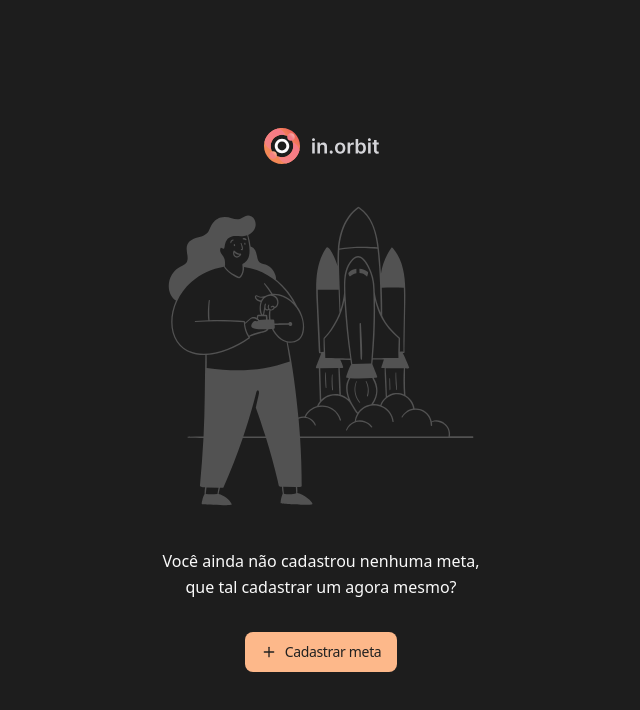
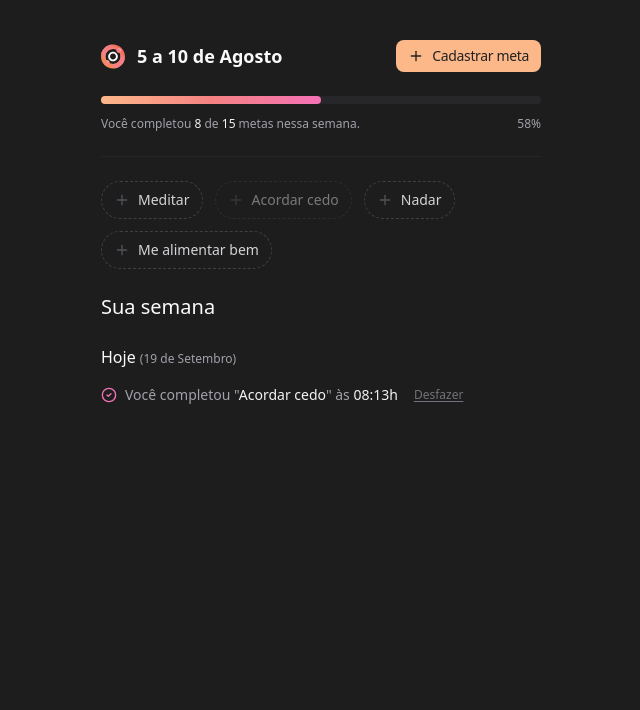
Before and after one commit to MarlonVictor/myOrbit, a React (Vite) app in the folder web/: page / in a window 1280 px wide. Shown: the top 710 px of the page, without its empty margins (319-959 px from the left). Built offline with nearby package versions, Linux system fonts and the light colour scheme.

Commit message:
feat: base estática da lista de metas

```diff
--- a/web/src/App.tsx
+++ b/web/src/App.tsx
@@ -1,11 +1,13 @@
 import { Dialog } from './components/ui/dialog'
 import { CreateGoal } from './components/create-goal'
-import { EmptyGoals } from './components/empty-goals'
+// import { EmptyGoals } from './components/empty-goals'
+import { Summary } from './components/summary'
 
 export function App() {
   return (
     <Dialog>
-      <EmptyGoals />
+      {/* <EmptyGoals /> */}
+      <Summary />
 
       <CreateGoal />
     </Dialog>
--- a/web/src/components/create-goal.tsx
+++ b/web/src/components/create-goal.tsx
@@ -27,8 +27,9 @@
           </div>
 
           <DialogDescription>
-            Adicione atividades que te fazem bem e que você quer continuar
-            praticando toda semana.
+            Adicione atividades que{' '}
+            <span className="underline underline-offset-2">te fazem bem</span> e
+            que você quer continuar praticando toda semana.
           </DialogDescription>
         </div>
 
--- a/web/src/components/empty-goals.tsx
+++ b/web/src/components/empty-goals.tsx
@@ -13,7 +13,9 @@
       <img src={letsStart} alt="Lets start" />
 
       <p className="to-zinc-300 leading-relaxed max-w-80 text-center">
-        Você ainda não cadastrou nenhuma meta, que tal cadastrar um agora mesmo?
+        Você ainda não cadastrou nenhuma meta, que tal{' '}
+        <span className="underline underline-offset-2">cadastrar um</span> agora
+        mesmo?
       </p>
 
       <DialogTrigger asChild>
--- /dev/null
+++ b/web/src/components/my-orbit-icon.tsx
@@ -0,0 +1,88 @@
+export function MyOrbitIcon() {
+  return (
+    <svg
+      width="24"
+      height="25"
+      viewBox="0 0 24 25"
+      fill="none"
+      xmlns="http://www.w3.org/2000/svg">
+      <path
+        d="M12 0.5C11.0643 0.5 10.1535 0.607095 9.27979 0.810129C4.83668 1.83958 1.33958 5.33668 0.310129 9.77934C0.107095 10.6535 0 11.5643 0 12.5C0 19.1274 5.3726 24.5 12 24.5C12.9357 24.5 13.8465 24.3929 14.7207 24.1899C19.1633 23.1604 22.6604 19.6638 23.6903 15.2216C23.8934 14.3474 24.0004 13.4362 24.0004 12.5C24.0004 5.8726 18.6274 0.5 12 0.5ZM12 20.0149C11.1142 20.0149 10.2646 19.8619 9.47568 19.5803C7.35609 18.8244 5.67604 17.1444 4.92013 15.0248C4.63855 14.2358 4.4855 13.3858 4.4855 12.5C4.4855 8.34962 7.84962 4.98505 12 4.98505C12.8858 4.98505 13.7354 5.13811 14.5243 5.41968C16.6439 6.17559 18.3244 7.85565 19.0803 9.97523C19.3619 10.7642 19.5149 11.6142 19.5149 12.5C19.5149 16.6504 16.1504 20.0149 12 20.0149Z"
+        fill="url(#paint0_linear_84_261)"
+      />
+      <path
+        d="M12 7.65674C9.32529 7.65674 7.15662 9.82541 7.15662 12.5001C7.15662 15.1748 9.32529 17.3435 12 17.3435C14.6747 17.3435 16.8434 15.1748 16.8434 12.5001C16.8434 9.82541 14.6751 7.65674 12 7.65674ZM12 15.4287C10.3829 15.4287 9.07139 14.1177 9.07139 12.5001C9.07139 10.8825 10.3829 9.57151 12 9.57151C13.6171 9.57151 14.9286 10.8825 14.9286 12.5001C14.9286 14.1177 13.6176 15.4287 12 15.4287Z"
+        fill="#FEFCFE"
+      />
+      <path
+        d="M14.5243 5.41961C13.7354 5.13804 12.8858 4.98498 12 4.98498C7.84961 4.98498 4.48549 8.34955 4.48549 12.4999C4.48549 13.3857 4.63854 14.2358 4.92012 15.0247C3.96117 14.6624 3.06202 14.0952 2.29004 13.3232C1.2771 12.3103 0.617125 11.0782 0.31012 9.77927C1.33957 5.33661 4.83667 1.83951 9.27978 0.810059C10.5783 1.11706 11.8103 1.77704 12.8233 2.78998C13.5948 3.56151 14.162 4.46066 14.5243 5.41961Z"
+        fill="url(#paint1_linear_84_261)"
+      />
+      <path
+        d="M23.6903 15.2214C22.6604 19.6636 19.1633 23.1603 14.7206 24.1897C13.4221 23.8827 12.1901 23.2228 11.1771 22.2098C10.4052 21.4378 9.838 20.5387 9.47567 19.5802C10.2646 19.8618 11.1142 20.0148 12 20.0148C16.1504 20.0148 19.5149 16.6502 19.5149 12.4999C19.5149 11.6141 19.3619 10.764 19.0803 9.9751C20.0388 10.3374 20.938 10.9046 21.7099 11.6766C22.7229 12.6895 23.3833 13.9224 23.6903 15.2214Z"
+        fill="url(#paint2_linear_84_261)"
+      />
+      <path
+        d="M6.06425 20.9476C7.45125 20.9476 8.57563 19.8232 8.57563 18.4362C8.57563 17.0492 7.45125 15.9248 6.06425 15.9248C4.67726 15.9248 3.55288 17.0492 3.55288 18.4362C3.55288 19.8232 4.67726 20.9476 6.06425 20.9476Z"
+        fill="url(#paint3_linear_84_261)"
+      />
+      <path
+        d="M17.9581 9.05352C19.3451 9.05352 20.4694 7.92914 20.4694 6.54214C20.4694 5.15514 19.3451 4.03076 17.9581 4.03076C16.5711 4.03076 15.4467 5.15514 15.4467 6.54214C15.4467 7.92914 16.5711 9.05352 17.9581 9.05352Z"
+        fill="url(#paint4_linear_84_261)"
+      />
+      <defs>
+        <linearGradient
+          id="paint0_linear_84_261"
+          x1={20.3704}
+          y1={4.59058}
+          x2={3.89023}
+          y2={20.1635}
+          gradientUnits="userSpaceOnUse">
+          <stop stopColor="#F0625C" />
+          <stop offset="0.25" stopColor="#F38856" />
+        </linearGradient>
+        <linearGradient
+          id="paint1_linear_84_261"
+          x1={11.2405}
+          y1={2.53429}
+          x2={1.86657}
+          y2={11.8578}
+          gradientUnits="userSpaceOnUse">
+          <stop stopColor="#F67986" />
+          <stop offset="1" stopColor="#F58282" />
+        </linearGradient>
+        <linearGradient
+          id="paint2_linear_84_261"
+          x1={21.9616}
+          y1={13.3129}
+          x2={12.5877}
+          y2={22.6369}
+          gradientUnits="userSpaceOnUse">
+          <stop stopColor="#F67986" />
+          <stop offset="1" stopColor="#F58282" />
+        </linearGradient>
+        <linearGradient
+          id="paint3_linear_84_261"
+          x1={7.89781}
+          y1={16.7204}
+          x2={4.23025}
+          y2={20.1519}
+          gradientUnits="userSpaceOnUse">
+          <stop stopColor="#FDB88A" />
+          <stop offset="0.485" stopColor="#F58282" />
+        </linearGradient>
+        <linearGradient
+          id="paint4_linear_84_261"
+          x1={19.4846}
+          y1={5.11331}
+          x2={16.9808}
+          y2={7.45646}
+          gradientUnits="userSpaceOnUse">
+          <stop stopColor="#F7A8A5" />
+          <stop offset="0.65" stopColor="#F67986" />
+          <stop offset="1" stopColor="#F67986" />
+        </linearGradient>
+      </defs>
+    </svg>
+  )
+}
--- /dev/null
+++ b/web/src/components/summary.tsx
@@ -0,0 +1,91 @@
+import { CheckCircle2, Plus } from 'lucide-react'
+import { Button } from './ui/button'
+import { DialogTrigger } from './ui/dialog'
+import { MyOrbitIcon } from './my-orbit-icon'
+import { Progress, ProgressIndicator } from './ui/progress-bar'
+import { Separator } from './ui/separator'
+import { OutlineButton } from './ui/outline-button'
+
+export function Summary() {
+  return (
+    <main className="py-10 px-5 mx-auto flex flex-col gap-6 max-w-[480px]">
+      <div className="flex items-center justify-between">
+        <div className="flex items-center gap-3">
+          <MyOrbitIcon />
+          <span className="text-lg font-semibold">5 a 10 de Agosto</span>
+        </div>
+
+        <DialogTrigger asChild>
+          <Button size="sm">
+            <Plus className="size-4" />
+            Cadastrar meta
+          </Button>
+        </DialogTrigger>
+      </div>
+
+      <div className="flex flex-col gap-3">
+        <Progress value={8} max={15}>
+          <ProgressIndicator style={{ width: '58%%' }} />
+        </Progress>
+
+        <div className="flex items-center justify-between text-xs text-zinc-400">
+          <span>
+            Você completou <span className="text-zinc-100">8</span> de{' '}
+            <span className="text-zinc-100">15</span> metas nessa semana.
+          </span>
+          <span>58%</span>
+        </div>
+      </div>
+
+      <Separator />
+
+      <div className="flex gap-3 flex-wrap">
+        <OutlineButton>
+          <Plus className="size-4 text-zinc-600" />
+          Meditar
+        </OutlineButton>
+
+        <OutlineButton disabled>
+          <Plus className="size-4 text-zinc-600" />
+          Acordar cedo
+        </OutlineButton>
+
+        <OutlineButton>
+          <Plus className="size-4 text-zinc-600" />
+          Nadar
+        </OutlineButton>
+
+        <OutlineButton>
+          <Plus className="size-4 text-zinc-600" />
+          Me alimentar bem
+        </OutlineButton>
+      </div>
+
+      <div className="flex flex-col gap-6">
+        <h2 className="text-xl font-medium">Sua semana</h2>
+
+        <div className="flex flex-col gap-4">
+          <h3 className="font-medium">
+            Hoje <span className="text-zinc-400 text-xs">(19 de Setembro)</span>
+          </h3>
+
+          <ul className="flex flex-col gap-3">
+            <li className="flex items-center gap-2">
+              <CheckCircle2 className="size-4 text-secondary-light" />
+              <span className="text-sm text-zinc-400">
+                Você completou "
+                <span className="text-zinc-100">Acordar cedo</span>" às{' '}
+                <span className="text-zinc-100">08:13h</span>
+              </span>
+              <button
+                className="text-zinc-500 text-xs underline underline-offset-2 ml-2"
+                type="button">
+                Desfazer
+              </button>
+            </li>
+          </ul>
+        </div>
+      </div>
+    </main>
+  )
+}
--- a/web/src/components/ui/outline-button.tsx
+++ b/web/src/components/ui/outline-button.tsx
@@ -6,7 +6,7 @@
     <button
       {...props}
       className={twMerge(
-        'flex items-center px-3 py-2 gap-2 leading-none rounded-full border border-dashed border-zinc-800 text-sm text-zinc-300 hover:border-zinc-700 disabled:opacity-50 disabled:pointer-events-none outline-none focus-visible:border-white ring-white/10 focus-visible:ring-4',
+        'flex items-center px-3 py-2 gap-2 leading-none rounded-full border border-dashed border-zinc-700 text-sm text-zinc-300 hover:border-neutral-70 disabled:opacity-50 disabled:pointer-events-none outline-none focus-visible:border-primary-light ring-primary-light/10 focus-visible:ring-4',
         props.className
       )}
     />
--- a/web/src/components/ui/progress-bar.tsx
+++ b/web/src/components/ui/progress-bar.tsx
@@ -4,7 +4,7 @@
   return (
     <ProgressPrimitive.Progress
       {...props}
-      className="bg-zinc-900 rounded-full h-2"
+      className="bg-zinc-800 rounded-full h-2"
     />
   )
 }
@@ -15,7 +15,7 @@
   return (
     <ProgressPrimitive.Indicator
       {...props}
-      className="bg-gradient-to-r from-primary-light to-secondary-pure w-1/2 h-2 rounded-full"
+      className="bg-[linear-gradient(90deg,rgba(253,184,138,1)0%,rgba(245,130,130,1)50%,rgba(244,114,182,1)100%)] w-1/2 h-2 rounded-full"
     />
   )
 }
--- a/web/src/components/ui/separator.tsx
+++ b/web/src/components/ui/separator.tsx
@@ -3,6 +3,6 @@
 
 export function Separator(props: ComponentProps<'div'>) {
   return (
-    <div {...props} className={twMerge('h-px bg-zinc-900', props.className)} />
+    <div {...props} className={twMerge('h-px bg-zinc-800', props.className)} />
   )
 }
```
